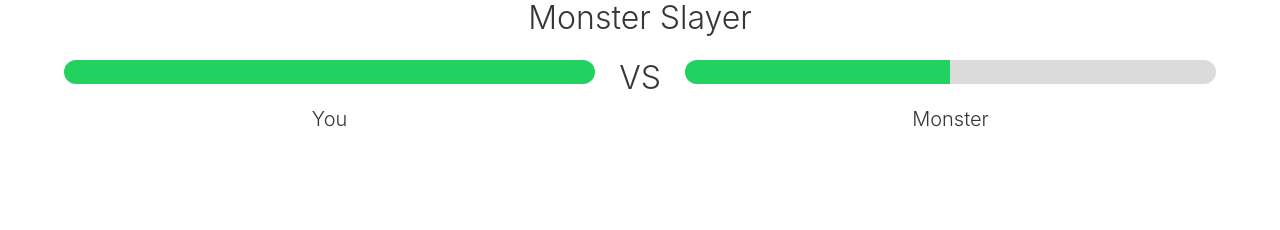
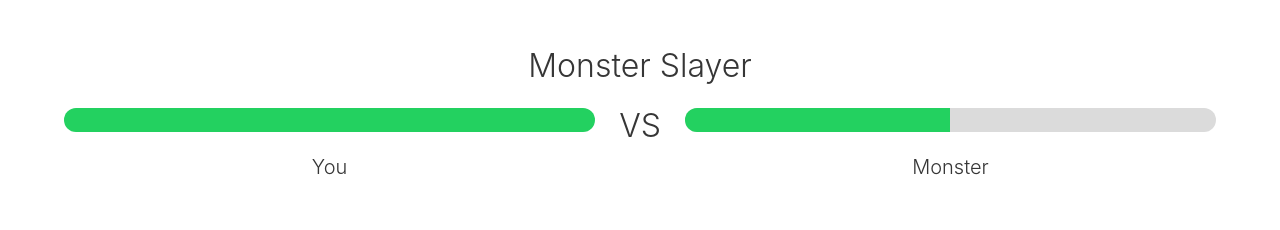
Before and after one commit to fsarachu/vue2-monster-slayer, a plain HTML site: page index.html in a window 1280 px wide. Drawn offline with Linux system fonts and the light colour scheme.

Commit message:
Reformat file

```diff
--- a/index.html
+++ b/index.html
@@ -9,20 +9,29 @@
 </head>
 <body>
 
+<section class="section">
     <div class="container">
+
         <h1 class="title is-primary has-text-centered">Monster Slayer</h1>
+
         <div class="columns is-mobile">
+
             <div class="column has-text-centered">
                 <progress class="progress is-large is-success" value="100" max="100">100%</progress>
                 <h2 class="title is-5">You</h2>
             </div>
+
             <p class="column is-narrow title">VS</p>
+
             <div class="column has-text-centered">
                 <progress class="progress is-large is-success" value="50" max="100">100%</progress>
                 <h2 class="title is-5">Monster</h2>
             </div>
+
         </div>
     </div>
+</section>
+
 
 <script src="js/vue.js"></script>
 </body>
```
Lines whose indentation alone changed are shown as unchanged.
